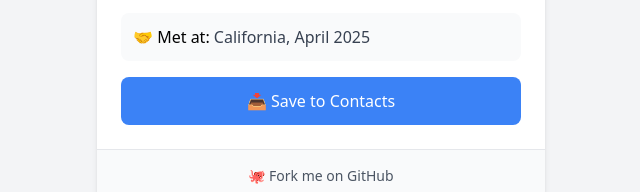
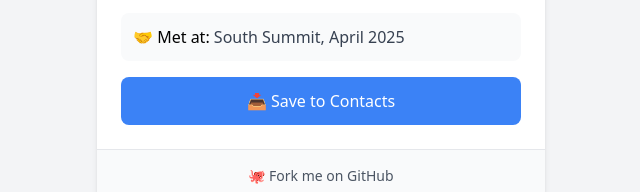
Before and after one commit to sjoonlim/digital-card, a plain HTML site: page index.html in a window 1280 px wide. Shown: the part 427-619 px from the top of the page, 319-959 px from the left. Drawn offline with nearby package versions, Linux system fonts and the light colour scheme.

Commit message:
Update index.html
updated to South Summit

```diff
--- a/index.html
+++ b/index.html
@@ -48,7 +48,7 @@
 
                 <!-- Event Info -->
                 <div class="p-3 bg-gray-50 rounded-lg">
-                    🤝 Met at: <span class="text-gray-700">California, April 2025</span>
+                    🤝 Met at: <span class="text-gray-700">South Summit, April 2025</span>
                 </div>
 
                 <!-- Download vCard -->
```
